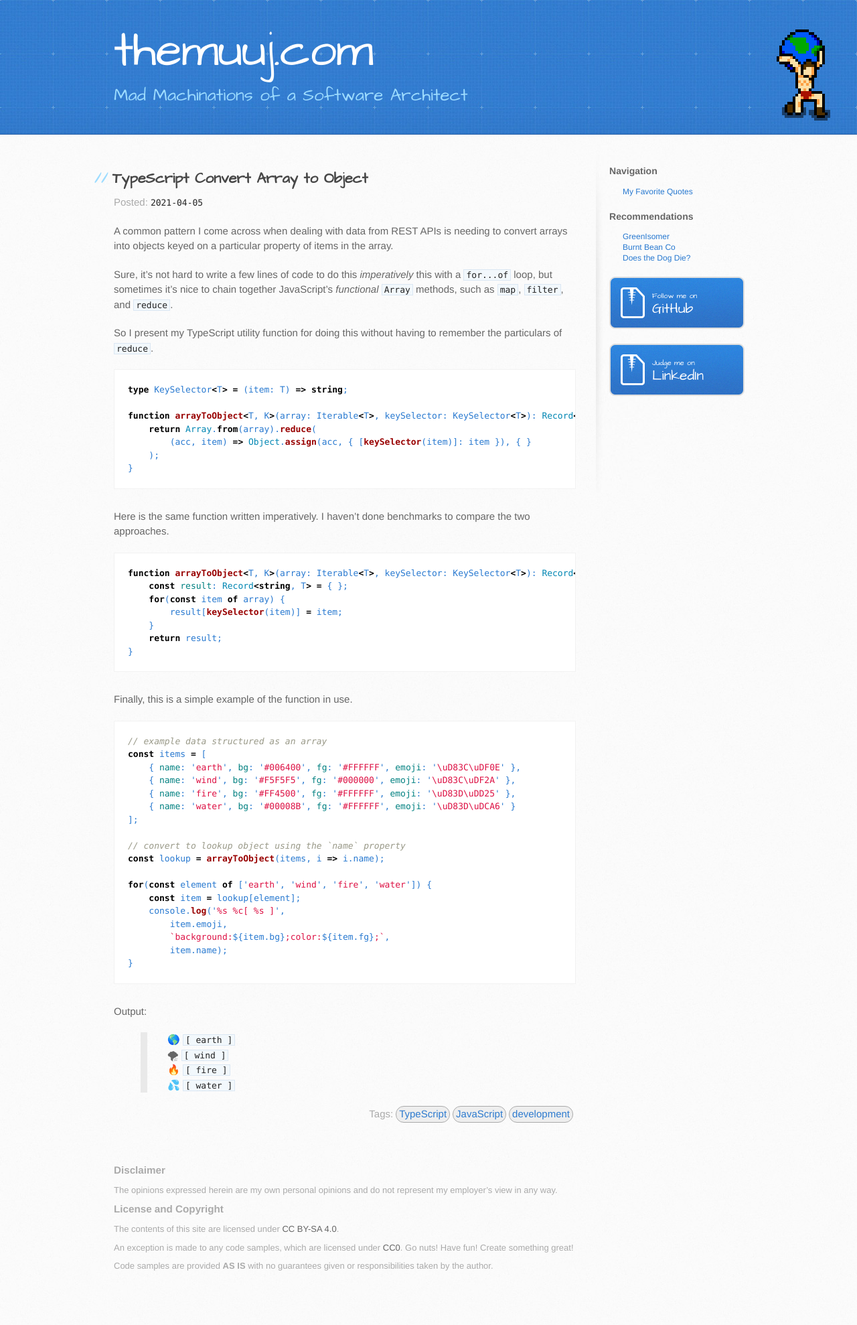
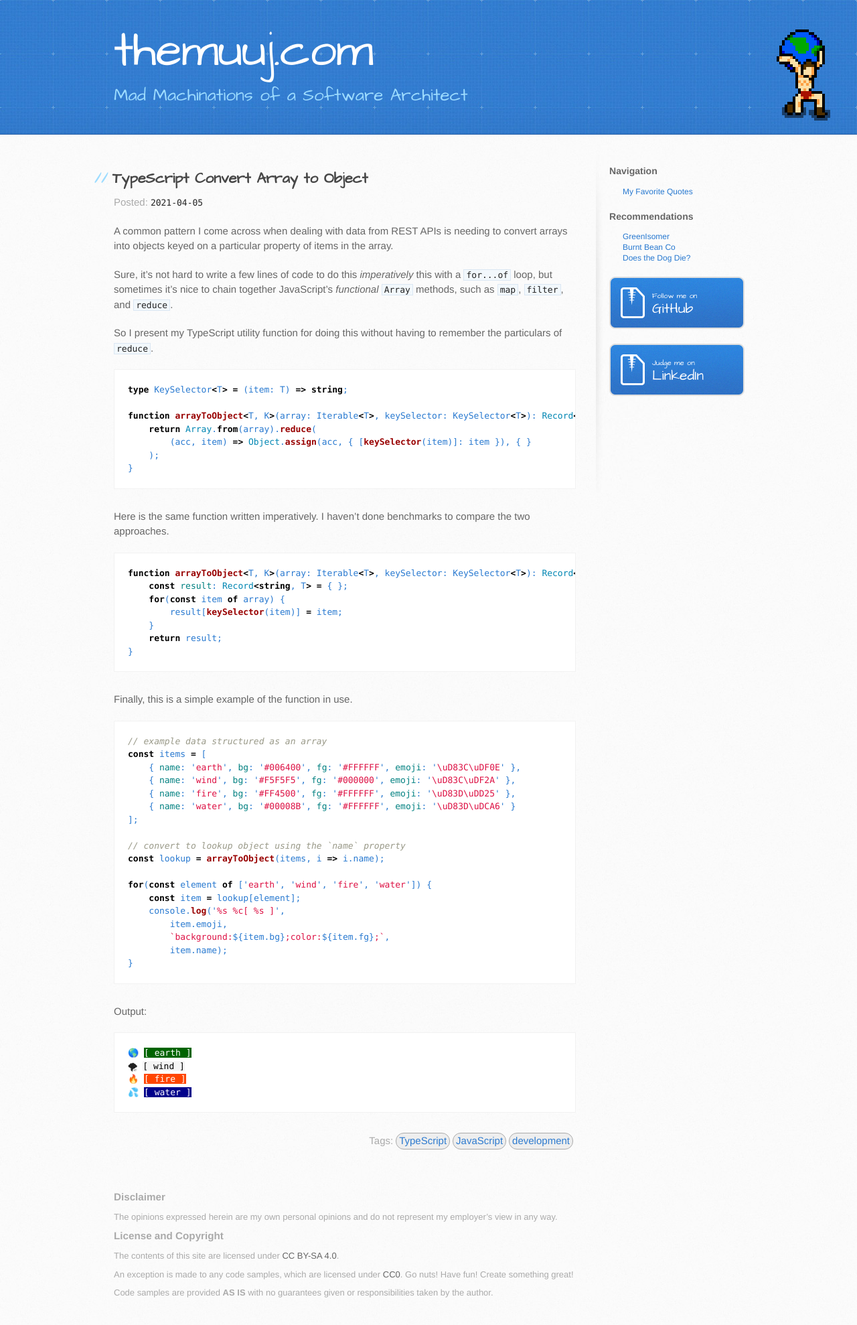
Before and after one commit to TheMuuj/TheMuuj.github.io, a Jekyll site: the page built from _posts/2021-04-05-typescript-array-to-object.md, in a window 1280 px wide. Shown: the whole page at 67% size. Built offline with Jekyll 4.4.1, drawn with Linux system fonts in a browser that asks for light colours; before the commit the page ends 1938 px from its top, so only the background shows below that.

Commit message:
Update Post: TypeScript Convert Array to Object

````diff
--- a/_posts/2021-04-05-typescript-array-to-object.md
+++ b/_posts/2021-04-05-typescript-array-to-object.md
@@ -57,7 +57,9 @@ for(const element of ['earth', 'wind', 'fire', 'water']) {
 ```
 
 Output:
-> 🌎 `[ earth ]`\
-> 🌪 `[ wind ]`\
-> 🔥 `[ fire ]`\
-> 💦 `[ water ]`
+<pre>
+🌎 <span style="background:#006400;color:#FFFFFF;">[ earth ]</span>
+🌪 <span style="background:#F5F5F5;color:#000000;">[ wind ]</span>
+🔥 <span style="background:#FF4500;color:#FFFFFF;">[ fire ]</span>
+💦 <span style="background:#00008B;color:#FFFFFF;">[ water ]</span>
+</pre>
````
